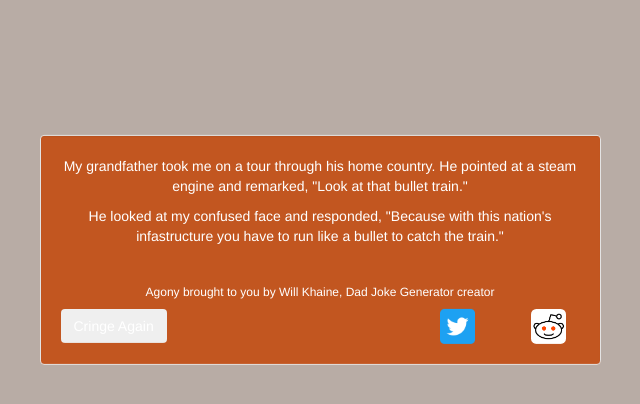
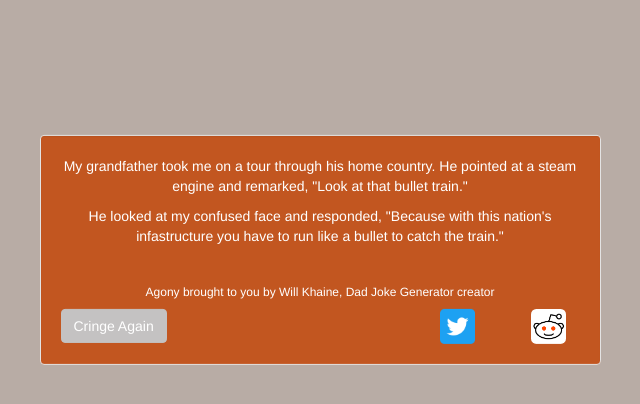
Before and after one commit to mankaine/dad-joke-gen, a plain HTML site: page index.html in a window 1280 px wide. Shown: the whole page, without its empty margins (340-980 px from the left). Drawn offline with nearby package versions, Linux system fonts and the light colour scheme.

Commit message:
Fixed button background and text matching in Chrome

```diff
--- a/index.html
+++ b/index.html
@@ -16,6 +16,15 @@
 	 integrity="sha384-Tc5IQib027qvyjSMfHjOMaLkfuWVxZxUPnCJA7l2mCWNIpG9mGCD8wGNIcPD7Txa"
 	 crossorigin="anonymous"></script>
 </head>
+
+<style>
+/* Ensure same color button across all platforms*/
+.btn-gray
+{
+	background-color: #C4C2C2 !important;
+	border-color: #C4C2C2 !important;
+}
+</style>
 
 <script>
 	$(document).ready(function () {
@@ -100,7 +109,7 @@
 			<!--div element containing buttons and filler space-->
 			<div class="row text-center">
 				<div class="col-xs-2">
-					<button id="getJoke" class="btn btn-secondary">Cringe Again
+					<button id="getJoke" class="btn btn-gray">Cringe Again
 					</button>
 				</div>
 				<div id="custom-tweet-button" class="col-xs-2 col-xs-offset-6">
```
